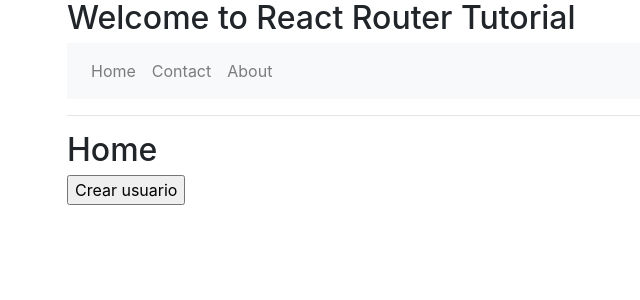
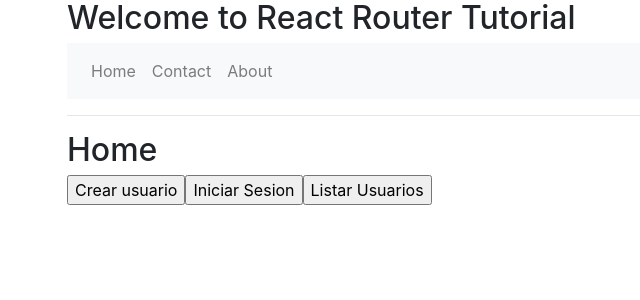
Before and after one commit to carlosjcuevasm/mctekkTest, a React (Create React App) app in the folder test2/test2/: page / in a window 1280 px wide. Shown: the top 300 px of the page, without its empty margins (18-658 px from the left). Built offline with nearby package versions, Linux system fonts and the light colour scheme.

Commit message:
api communication tests done

```diff
--- a/test2/test2/src/App.js
+++ b/test2/test2/src/App.js
@@ -15,11 +15,13 @@ const api = axios.create({
 class App extends Component {
 
     state = {
-        comments: []
+        comments: [],
+        token : ""
     }
 
     constructor(){
         super();
+
 
     }
 
@@ -33,16 +35,67 @@ class App extends Component {
     }
 
 
-    postComment = async () =>{
+    loginUser = async() =>{
+        try{
+            let res = await api.post('/auth',{
+                email: "mauricio@email.com",
+                password:"mauricio123"
+            },
+            )
+            console.log(res)
+            console.log(res.data.token)
+            this.setState({token: res.data.token})
+            console.log(this.state.token)
+
+
+        } catch (err){
+            console.log(err)
+        }
+    }
+    loginUser = async(email,password) =>{
+        try{
+            let res = await api.post('/auth',{
+                email: "mauricio@email.com",
+                password:"mauricio123"
+            },
+            )
+            console.log(res)
+            console.log(res.data.token)
+            this.setState({token: res.data.token})
+            console.log(this.state.token)
+
+
+        } catch (err){
+            console.log(err)
+        }
+    }
+
+    getAllUsers = async() =>{
+        try{
+            let res = await api.get('/users',{
+
+            headers:{
+                'Authorization': this.state.token
+            }
+            }
+            )
+        }
+        catch(err){
+            console.log(err)
+        }
+    }
+
+    createUser = async () =>{
         try{
             let res = await api.post('/users',{
-                firstname: "Nombre",
-                lastname: "Apellido",
-                email: "pruepruepp@email.com",
-                password: "ejemploejemplo",
-                verify_password: "ejemploejemplo",
-                default_company: "Empresa Ejemplo"}
+                firstname: "Mauricio",
+                lastname: "Perez",
+                email: "mauricio@email.com",
+                password: "mauricio123",
+                verify_password: "mauricio123",
+                default_company: "Bodega srl"}
                 )
+
             console.log(res)
         } catch (err){
             console.log(err)
@@ -68,7 +121,9 @@ class App extends Component {
               <Route path='/about' component={About} />
           </Switch>
           {this.state.comments.map(comments => <h1 key ={comments.id}>{comments.body}</h1>)}
-          <button onClick={this.postComment}>Crear usuario</button>
+          <button onClick={this.createUser}>Crear usuario</button>
+          <button onClick={this.loginUser}>Iniciar Sesion</button>
+          <button onClick={this.getAllUsers}>Listar Usuarios</button>
         </div>
       </Router>
     );
```
